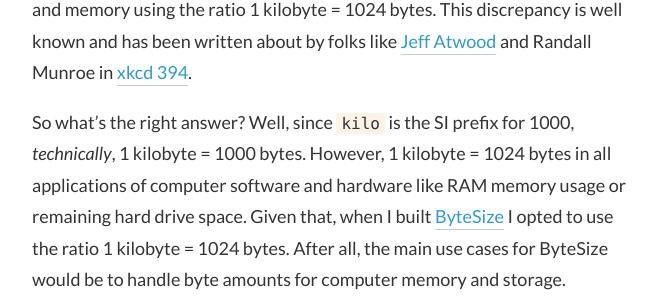
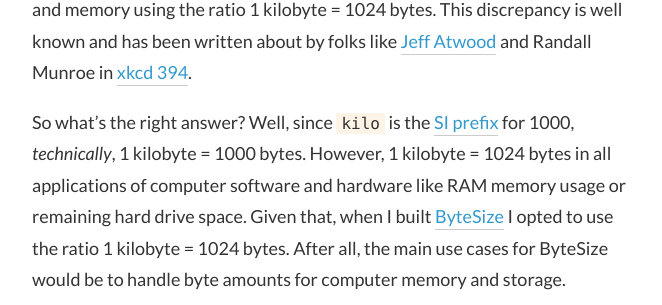
Before and after one commit to omar/omar.github.io, a Jekyll site: the page built from _posts/2017-01-17-when-technically-right-is-wrong-kilobytes.md, in a window 1280 px wide. Shown: the part 313-618 px from the top of the page, without its empty margins (308-970 px from the left). Built offline with Jekyll 4.4.1, drawn with Linux system fonts in a browser that asks for light colours; nearby versions of some CDN libraries; library files that are not in the unit come from our copies; part of the change alters nothing that is shown.

```diff
--- a/_posts/2017-01-17-when-technically-right-is-wrong-kilobytes.md
+++ b/_posts/2017-01-17-when-technically-right-is-wrong-kilobytes.md
@@ -6,7 +6,7 @@ tags: when-technically-right-is-wrong
 
 How many bytes are in a kilobyte? 1000 or 1024? The answer depends on who you ask. [Google says](https://www.google.com/search?q=how+many+bytes+in+a+kilobyte) 1 kilobyte = 1000 bytes. Hard drive [manufacturers also say](https://www.lifewire.com/drive-storage-capacities-833435) 1 kilobyte = 1000 bytes. However, my computer measures disk space and memory using the ratio 1 kilobyte = 1024 bytes. This discrepancy is well known and has been written about by folks like [Jeff Atwood](https://blog.codinghorror.com/gigabyte-decimal-vs-binary/) and Randall Munroe in [xkcd 394](https://xkcd.com/394/).
 
-So what's the right answer? Well, since `kilo` is the SI prefix for 1000, _technically_, 1 kilobyte = 1000 bytes. However, 1 kilobyte = 1024 bytes in all applications of computer software and hardware like RAM memory usage or remaining hard drive space. Given that, when I built [ByteSize](https://github.com/omar/bytesize) I opted to use the ratio 1 kilobyte = 1024 bytes. After all, the main use cases for ByteSize would be to handle byte amounts for computer memory and storage.
+So what's the right answer? Well, since `kilo` is the [SI prefix](https://en.wikipedia.org/wiki/Metric_prefix) for 1000, _technically_, 1 kilobyte = 1000 bytes. However, 1 kilobyte = 1024 bytes in all applications of computer software and hardware like RAM memory usage or remaining hard drive space. Given that, when I built [ByteSize](https://github.com/omar/bytesize) I opted to use the ratio 1 kilobyte = 1024 bytes. After all, the main use cases for ByteSize would be to handle byte amounts for computer memory and storage.
 
 Almost immeditaly after I published ByteSize, [a request](https://github.com/omar/ByteSize/issues/1) was made to add support for decimal prefixes (i.e. support 1 kilobyte = 1000 bytes). A few months ago, a [similar request](https://github.com/Humanizr/Humanizer/issues/592) was made on the [Humanizer](https://github.com/Humanizr/Humanizer) project (which [ships ByteSize as an internal class](https://github.com/Humanizr/Humanizer/blob/dev/src/Humanizer/Bytes/ByteSize.cs)) citing the discrepancy with the SI unit.
 
```
